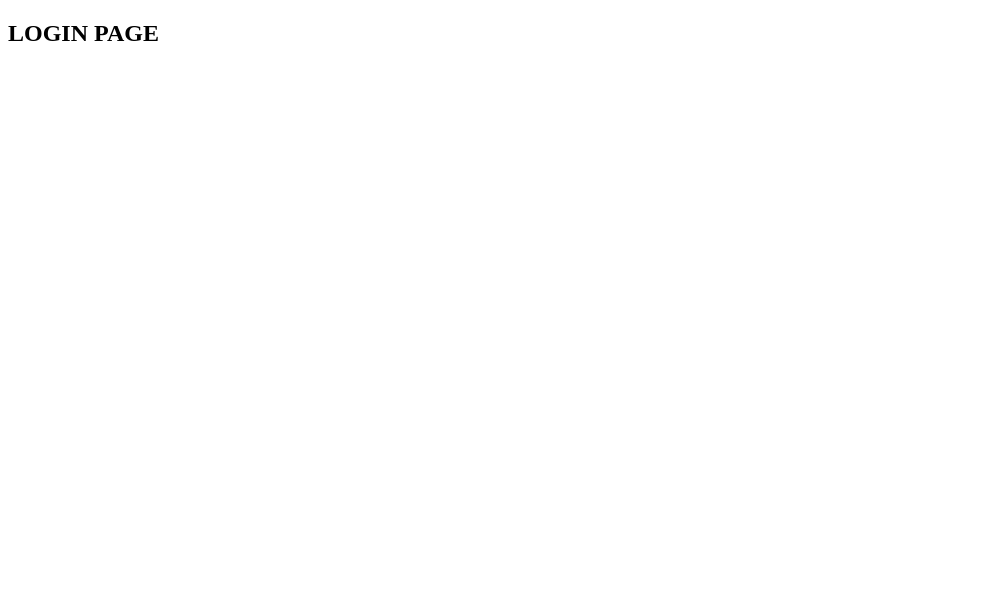
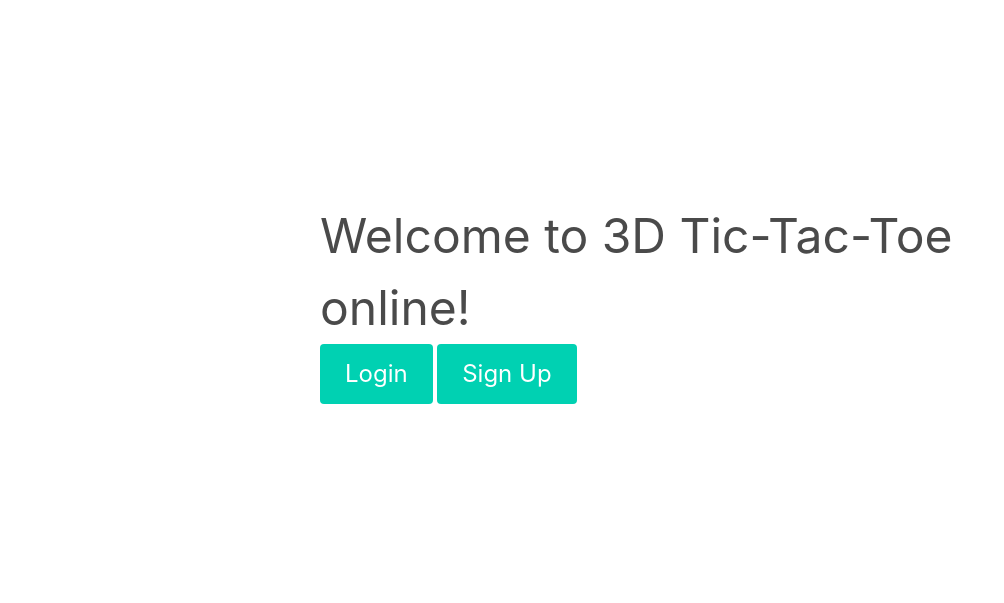
Before and after one commit to aPruner/CMPT218Assn4, a website: page public/index.html in a window 1280 px wide. Shown: the whole page, without its empty margins (0-1004 px from the left). Drawn offline with nearby package versions, Linux system fonts and the light colour scheme.

Commit message:
Create landing page

```diff
--- a/public/index.html
+++ b/public/index.html
@@ -4,14 +4,19 @@
   <meta charset="UTF-8">
   <title>CMPT 218 Assignment 4</title>
   <link rel="stylesheet" href="styles.css">
+  <link rel="stylesheet" href="https://cdnjs.cloudflare.com/ajax/libs/bulma/0.6.2/css/bulma.css">
   <script src="https://cdn.jsdelivr.net/npm/vue/dist/vue.js"></script>
   <script src="https://ajax.googleapis.com/ajax/libs/jquery/3.3.1/jquery.min.js"></script>
 </head>
 <body>
 <div id="app">
-  <section v-if="show == 'login'">
+  <section v-if="show == 'landing'">
     <div>
-      <h1>LOGIN PAGE</h1>
+      <div class="container page-container">
+        <h1 class="is-size-1">Welcome to 3D Tic-Tac-Toe online!</h1>
+        <a class="button is-primary is-large">Login</a>
+        <a class="button is-primary is-large">Sign Up</a>
+      </div>
     </div>
   </section>
 </div>
--- a/public/script.js
+++ b/public/script.js
@@ -1,9 +1,10 @@
 var app = new Vue({
   el: '#app',
   data: {
-    show: 'login'
+    // app state
+    show: 'landing'
   },
   methods: {
-    //methods here
+    // methods here
   }
 });
--- a/public/styles.css
+++ b/public/styles.css
@@ -0,0 +1,10 @@
+div .page-container {
+  position: absolute;
+  margin: auto;
+  top: 0;
+  right: 0;
+  bottom: 0;
+  left: 0;
+  width: 50%;
+  height: 50%;
+}
```
